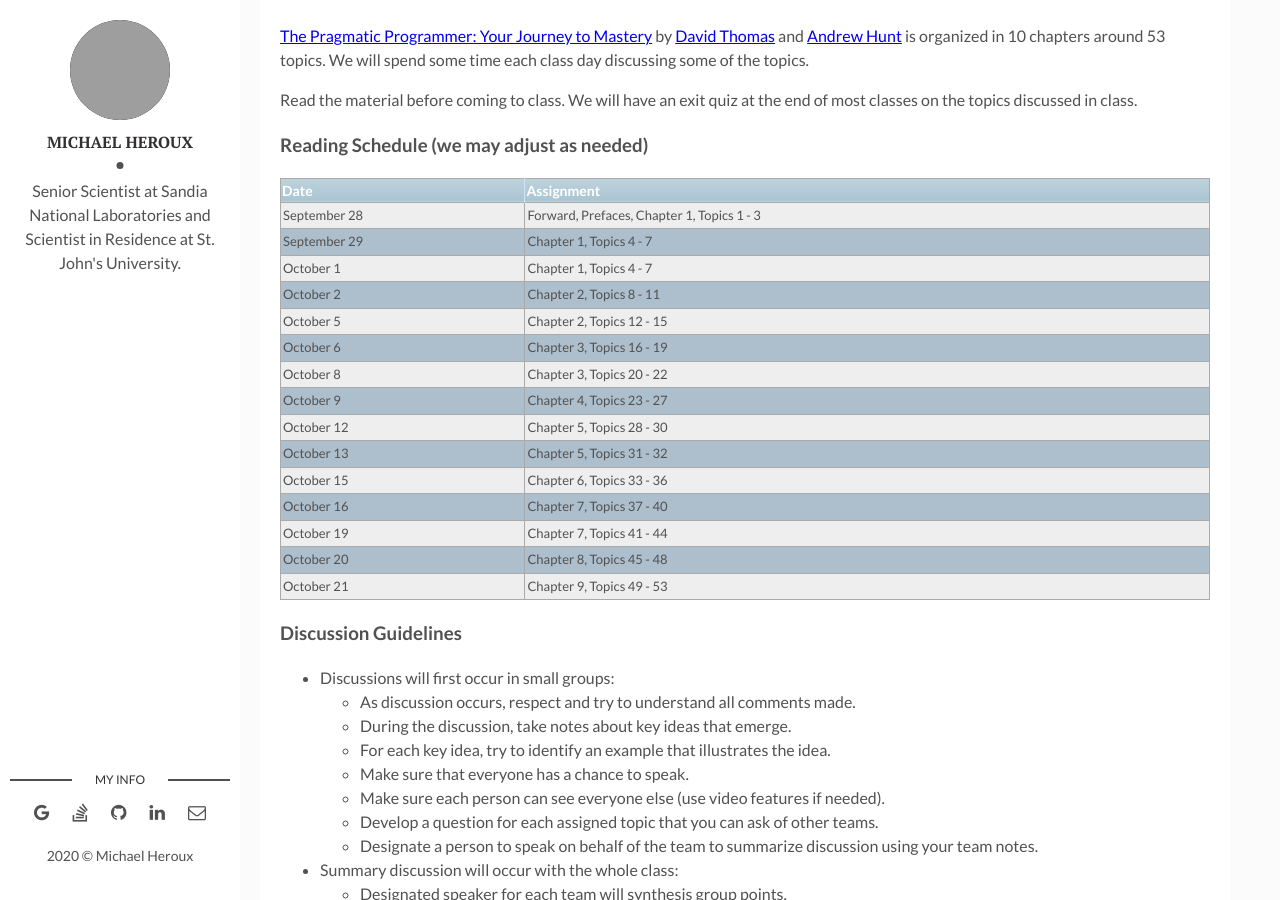
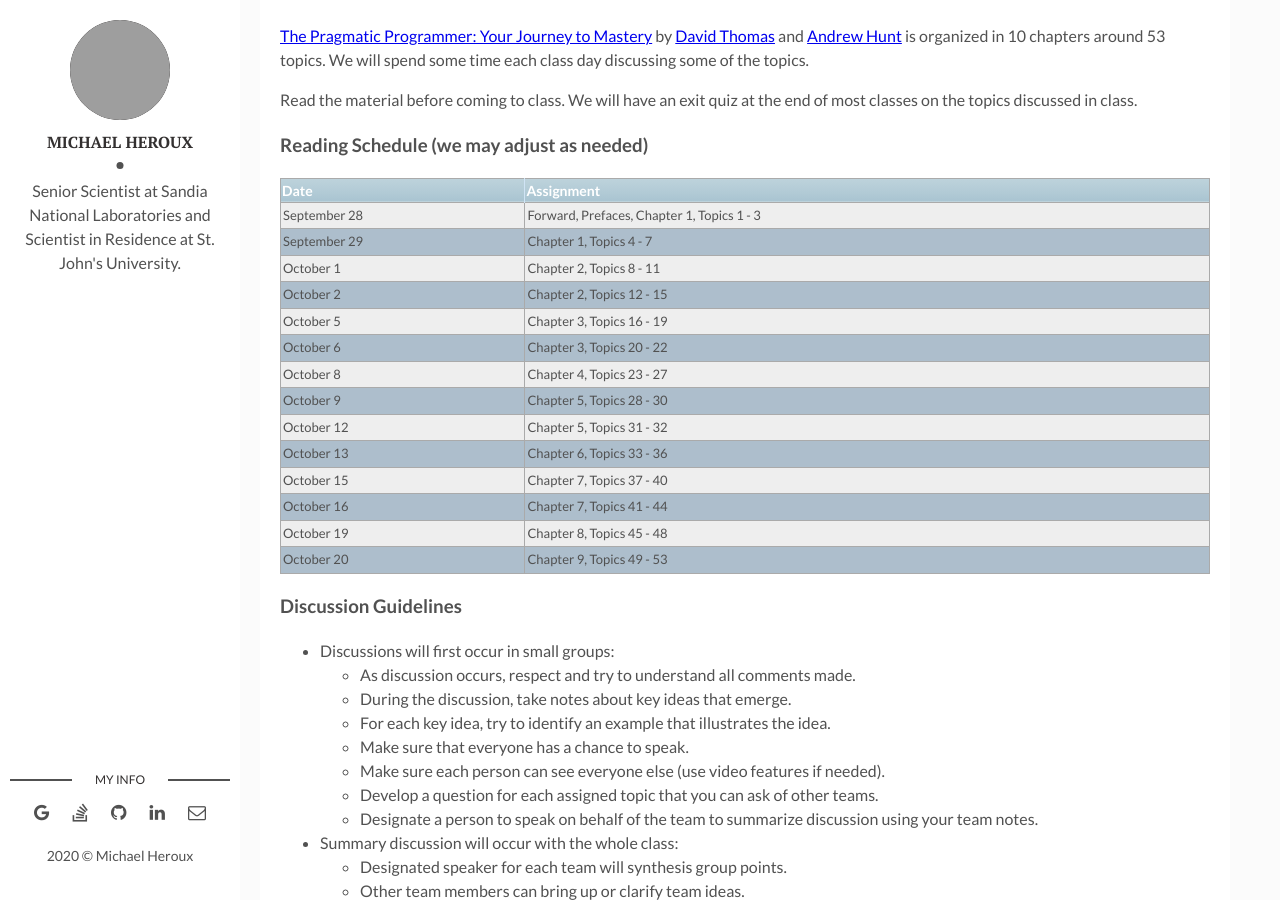
Before and after one commit to maherou/Teaching, a Jekyll site: the page built from files/CS317/Pragmatic-Discussions.md, in a window 1280 px wide and 900 px high, scrolled down 718 px. Built offline with Jekyll 4.4.1, drawn with Linux system fonts in a browser that asks for light colours; grey boxes are pictures that could not be loaded.

Commit message:
Fix dates for book discussion

```diff
--- a/files/CS317/Pragmatic-Discussions.md
+++ b/files/CS317/Pragmatic-Discussions.md
@@ -21,19 +21,18 @@
 | -------- | -------------- |
 | September 28 | Forward, Prefaces, Chapter 1, Topics 1 - 3 |
 | September 29 | Chapter 1, Topics 4 - 7 |
-| October 1 | Chapter 1, Topics 4 - 7 |
-| October 2 | Chapter 2, Topics 8 - 11 |
-| October 5 | Chapter 2, Topics 12 - 15 |
-| October 6 | Chapter 3, Topics 16 - 19 |
-| October 8 | Chapter 3, Topics 20 - 22 |
-| October 9 | Chapter 4, Topics 23 - 27 |
-| October 12 | Chapter 5, Topics 28 - 30 |
-| October 13 | Chapter 5, Topics 31 - 32 |
-| October 15 | Chapter 6, Topics 33 - 36 |
-| October 16 | Chapter 7, Topics 37 - 40 |
-| October 19 | Chapter 7, Topics 41 - 44 |
-| October 20 | Chapter 8, Topics 45 - 48 |
-| October 21 | Chapter 9, Topics 49 - 53 |
+| October 1 | Chapter 2, Topics 8 - 11 |
+| October 2 | Chapter 2, Topics 12 - 15 |
+| October 5 | Chapter 3, Topics 16 - 19 |
+| October 6 | Chapter 3, Topics 20 - 22 |
+| October 8 | Chapter 4, Topics 23 - 27 |
+| October 9 | Chapter 5, Topics 28 - 30 |
+| October 12 | Chapter 5, Topics 31 - 32 |
+| October 13 | Chapter 6, Topics 33 - 36 |
+| October 15 | Chapter 7, Topics 37 - 40 |
+| October 16 | Chapter 7, Topics 41 - 44 |
+| October 19 | Chapter 8, Topics 45 - 48 |
+| October 20 | Chapter 9, Topics 49 - 53 |
 
 
 
```
Also changed, not shown: files/CS317/2020-Fall-Class-Meeting-Schedule.md (+0 -2 lines).
